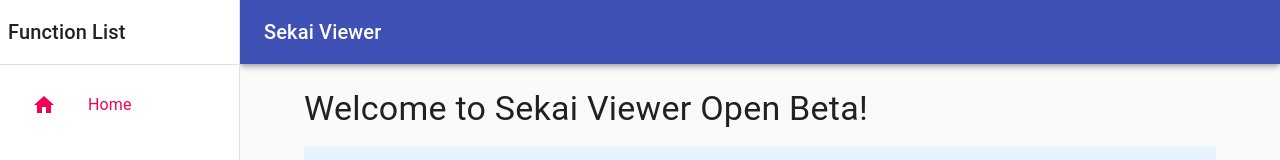
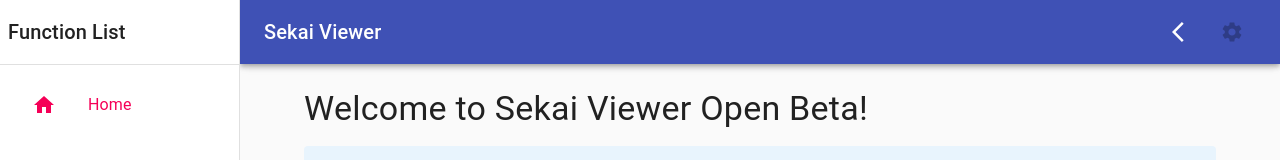
Before and after one commit to Sekai-World/sekai-viewer, a React (Create React App) app: page / in a window 1280 px wide. Shown: the top 160 px of the page. Built offline with nearby package versions, Linux system fonts and the light colour scheme; a web font is replaced by a local one.

Commit message:
feat: add back and settings button to appbar

```diff
--- a/src/components/App.tsx
+++ b/src/components/App.tsx
@@ -21,6 +21,8 @@
   AspectRatio as AspectRatioIcon,
   Album as AlbumIcon,
   MoveToInbox as MoveToInboxIcon,
+  ArrowBackIos as ArrowBackIosIcon,
+  Settings as SettingsIcon,
 } from "@material-ui/icons";
 import React, { forwardRef, useMemo, lazy, Suspense } from "react";
 import {
@@ -28,6 +30,7 @@
   LinkProps,
   Route,
   Switch,
+  useHistory,
   useRouteMatch,
 } from "react-router-dom";
 
@@ -66,6 +69,9 @@
     [theme.breakpoints.up("sm")]: {
       display: "none",
     },
+  },
+  title: {
+    flexGrow: 1,
   },
   drawerPaper: {
     width: drawerWidth,
@@ -158,6 +164,8 @@
   const classes = useStyles();
   const [mobileOpen, setMobileOpen] = React.useState(false);
 
+  const { goBack } = useHistory();
+
   const handleDrawerToggle = () => {
     setMobileOpen(!mobileOpen);
   };
@@ -200,9 +208,15 @@
           >
             <MenuIcon />
           </IconButton>
-          <Typography variant="h6" noWrap>
+          <Typography variant="h6" noWrap classes={{ root: classes.title }}>
             Sekai Viewer
           </Typography>
+          <IconButton color="inherit" onClick={() => goBack()} disableRipple>
+            <ArrowBackIosIcon />
+          </IconButton>
+          <IconButton color="inherit" disabled>
+            <SettingsIcon />
+          </IconButton>
         </Toolbar>
       </AppBar>
       <nav className={classes.drawer}>
```
